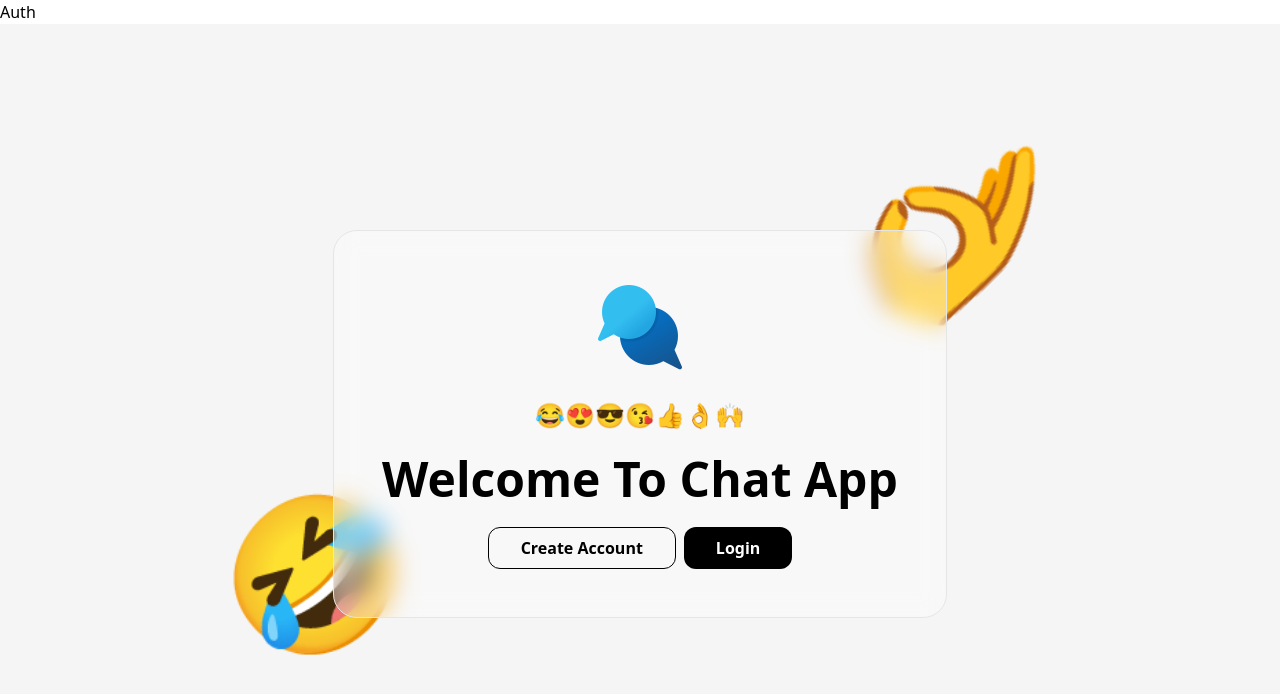
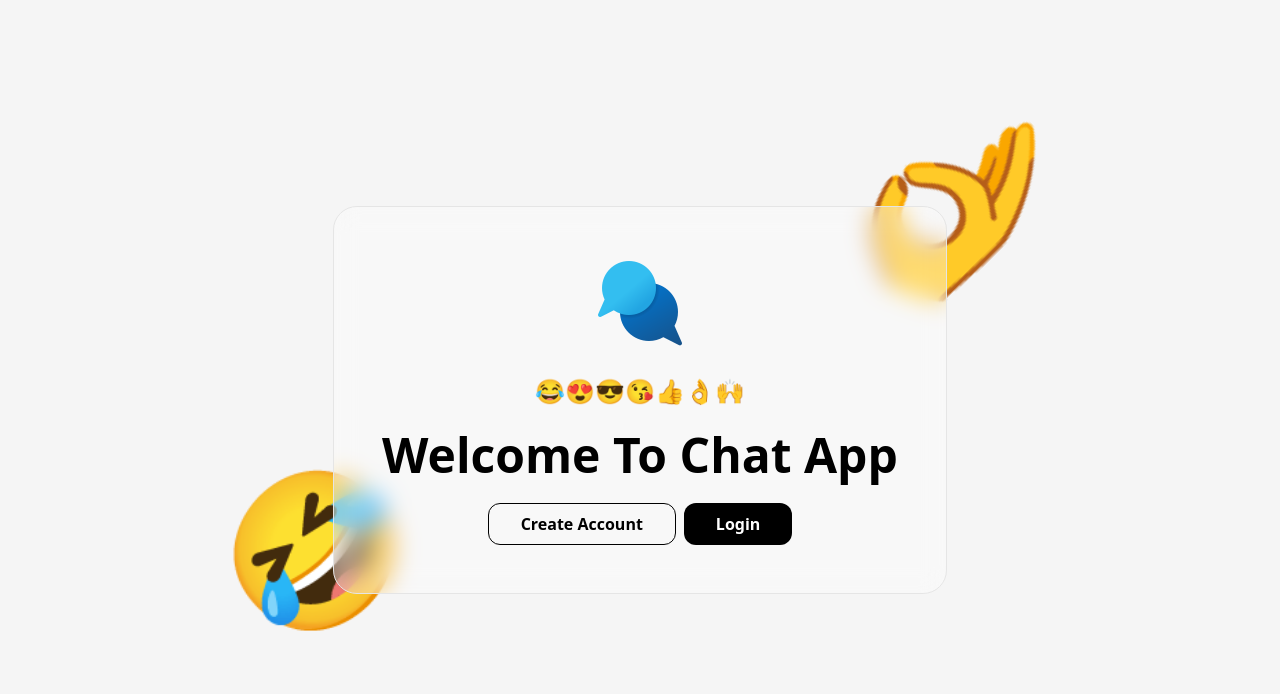
Before and after one commit to Nikulsuthar2/Online-Chatting-System, a React (Vite) app in the folder Frontend/: page / in a window 1280 px wide. Shown: the top 694 px of the page. Built offline with nearby package versions, Linux system fonts and the light colour scheme.

Commit message:
layout corrected

```diff
--- a/Frontend/src/layouts/AuthLayout.jsx
+++ b/Frontend/src/layouts/AuthLayout.jsx
@@ -4,7 +4,7 @@ import { Link, Outlet } from 'react-router-dom'
 const AuthLayout = () => {
   return (
     <>
-    <div>Auth</div>
+    {/* <div>Auth</div> */}
     <div>
         <Outlet/>
     </div>
```
